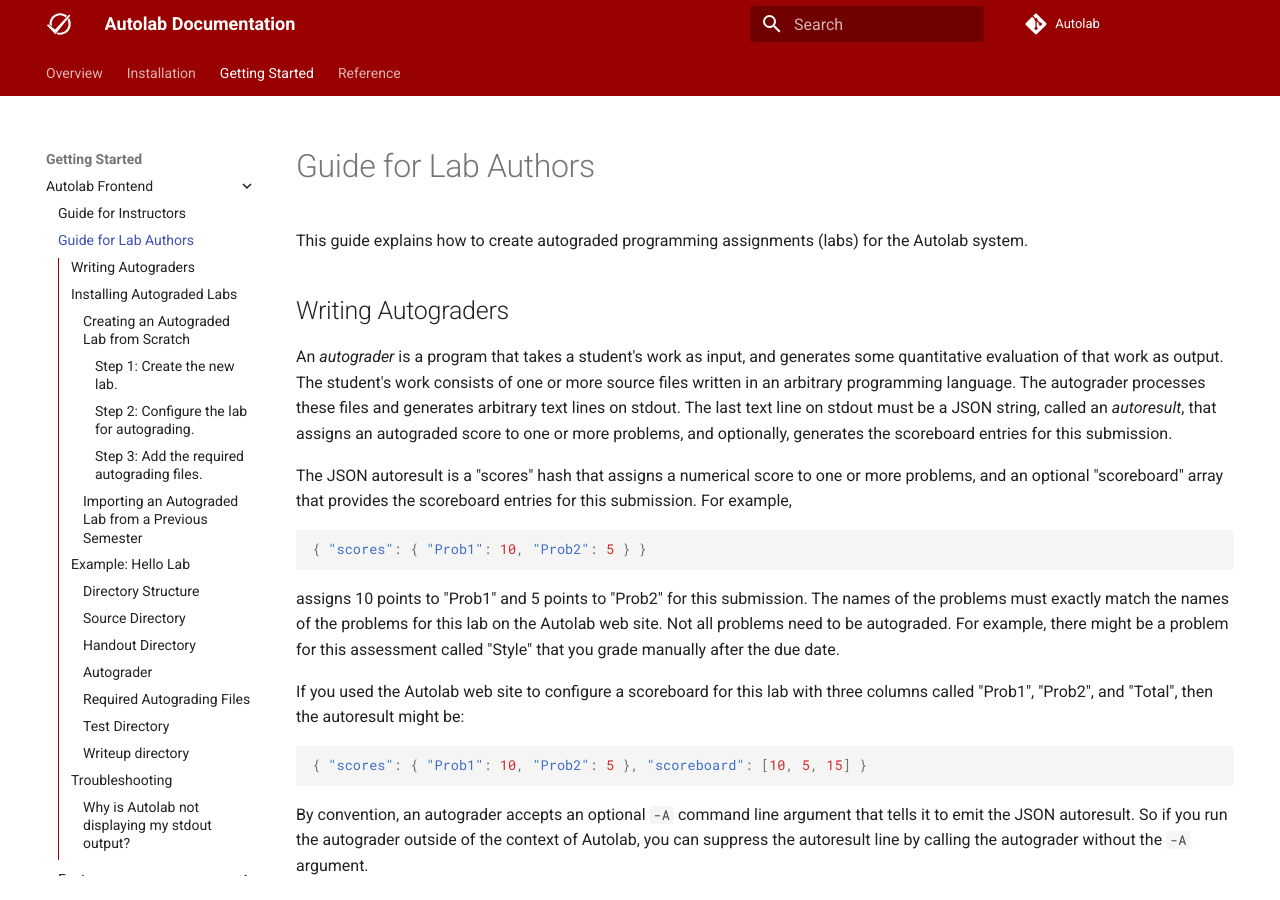
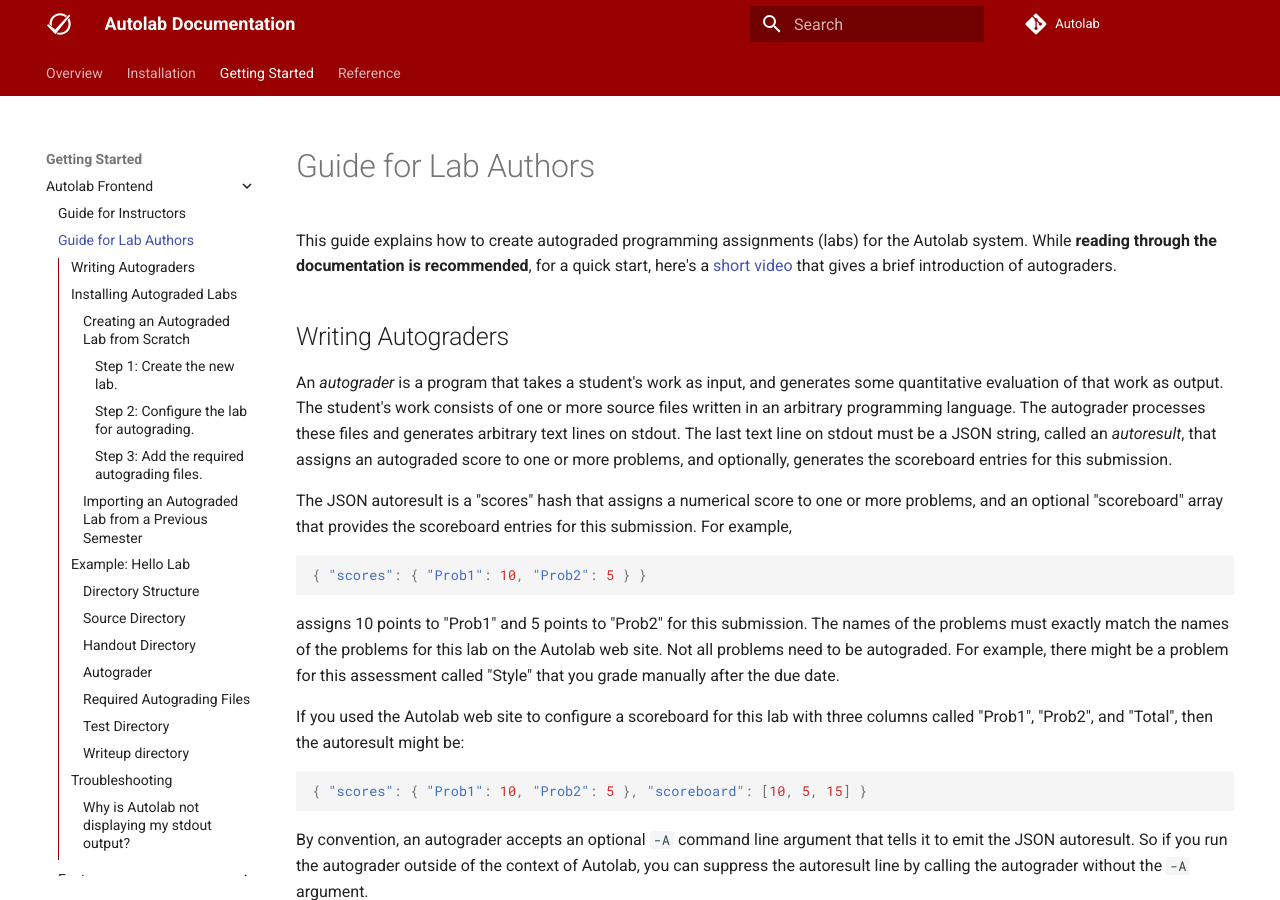
Before and after one commit to muaziqbal/Autolab, an MkDocs documentation site: the page built from docs/lab.md, in a window 1280 px wide and 900 px high. Built offline with MkDocs 1.6.1 and Material for MkDocs 9.7.7, drawn with Linux system fonts in a browser that asks for light colours; comment, search, counter and statistics services are not loaded.

Commit message:
add link to video (#1403)

```diff
--- a/docs/lab.md
+++ b/docs/lab.md
@@ -1,6 +1,6 @@
 # Guide for Lab Authors
 
-This guide explains how to create autograded programming assignments (labs) for the Autolab system.
+This guide explains how to create autograded programming assignments (labs) for the Autolab system. While **reading through the documentation is recommended**, for a quick start, here's a <a href="https://youtu.be/GQ2EkBcRH4k" target="_blank">short video</a> that gives a brief introduction of autograders.
 
 ## Writing Autograders
 
```
